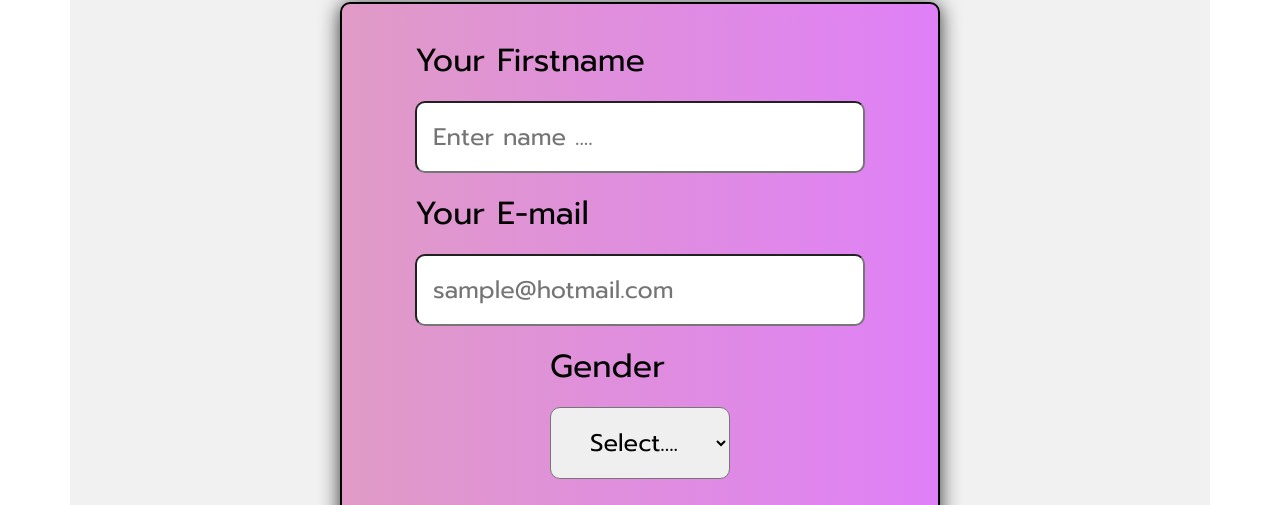
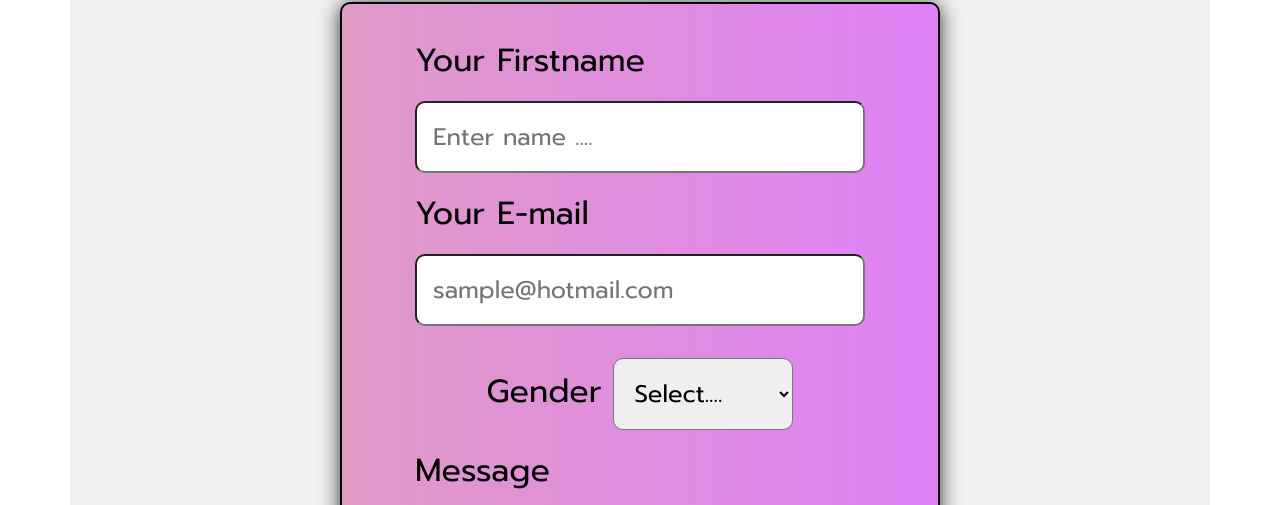
Before and after one commit to Sarunyamk/CC18-Homework2-MyResume, a plain HTML site: page contact.html in a window 1280 px wide. Shown: the part 232-737 px from the top of the page. Drawn offline with Linux system fonts and the light colour scheme; a web font is replaced by a local one.

Commit message:
new file:   .vscode/settings.json

```diff
--- a/contact.html
+++ b/contact.html
@@ -43,8 +43,9 @@
               required
             />
           </label>
+          <div class="select-main">
             <label class="gender"
-            >Gender <br />
+              >Gender
               <select class="select" name="gender" id="gender">
                 <option disabled selected>Select....</option>
                 <option value="Male">Male</option>
@@ -52,6 +53,7 @@
                 <option value="Other">Other</option>
               </select>
             </label>
+          </div>
           <label
             >Message <br />
             <textarea name="Message" id="Message" style="overflow: scroll">
--- a/style.css
+++ b/style.css
@@ -129,6 +129,9 @@ nav a:hover {
   display: flex;
   align-items: center;
 }
+.child-3 img {
+  margin-left: 1rem;
+}
 /* ccs education */
 
 table {
@@ -196,7 +199,7 @@ td:hover {
 form {
   display: flex;
   flex-direction: column;
-  justify-content: center;
+  justify-content: flex-start;
   align-items: center;
   border: 2px solid black;
   border-radius: 10px;
@@ -224,7 +227,6 @@ input {
   font-size: 1.5rem;
   padding: 1rem;
   border-radius: 10px;
-  text-align: center;
   margin: 1rem 0;
 }
 #Message {
```
Lines whose indentation alone changed are shown as unchanged.
